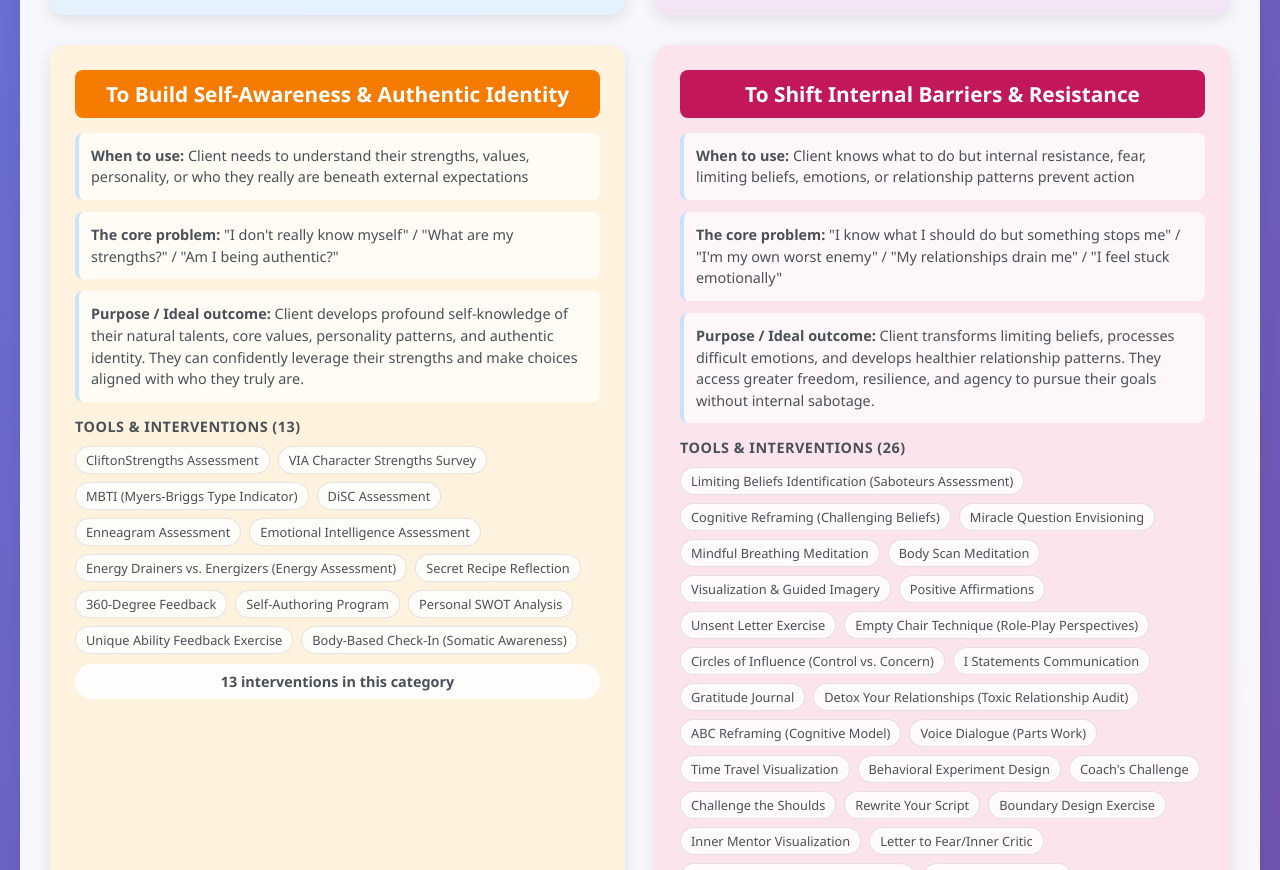
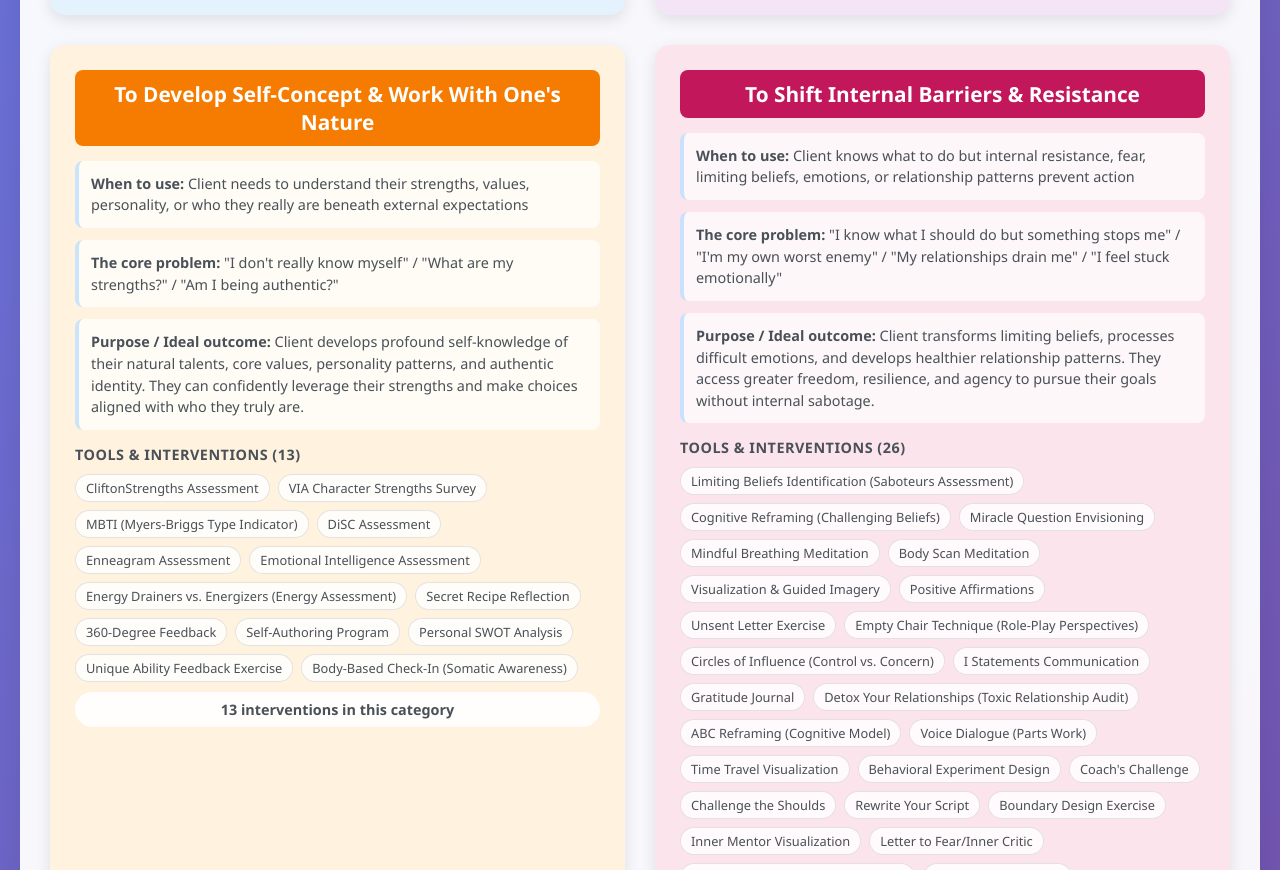
Before and after one commit to preetoshii/coaching-interventions-database, a plain HTML site: page index.html in a window 1280 px wide. Shown: the part 1054-1924 px from the top of the page. Drawn offline with Linux system fonts and the light colour scheme.

Commit message:
Rename identity category to 'To Develop Self-Concept & Work With One's Nature'
- Better captures the dual purpose: understanding self AND leveraging that knowledge
- Emphasizes these tools provide frameworks for self-concept development
- More intuitive than 'Build Self-Awareness' which overlaps with other categories
- Reflects that these interventions help clients work WITH their nature, not against it

```diff
--- a/index.html
+++ b/index.html
@@ -701,7 +701,7 @@
                 badge: '#7b1fa2'
             },
             'identity': {
-                name: 'To Build Self-Awareness & Authentic Identity',
+                name: 'To Develop Self-Concept & Work With One\'s Nature',
                 whenToUse: 'Client needs to understand their strengths, values, personality, or who they really are beneath external expectations',
                 coreProblem: '"I don\'t really know myself" / "What are my strengths?" / "Am I being authentic?"',
                 purpose: 'Client develops profound self-knowledge of their natural talents, core values, personality patterns, and authentic identity. They can confidently leverage their strengths and make choices aligned with who they truly are.',
```
